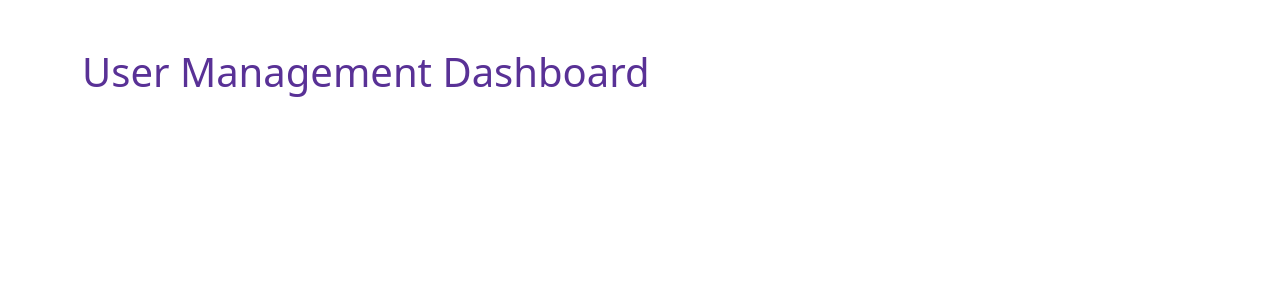
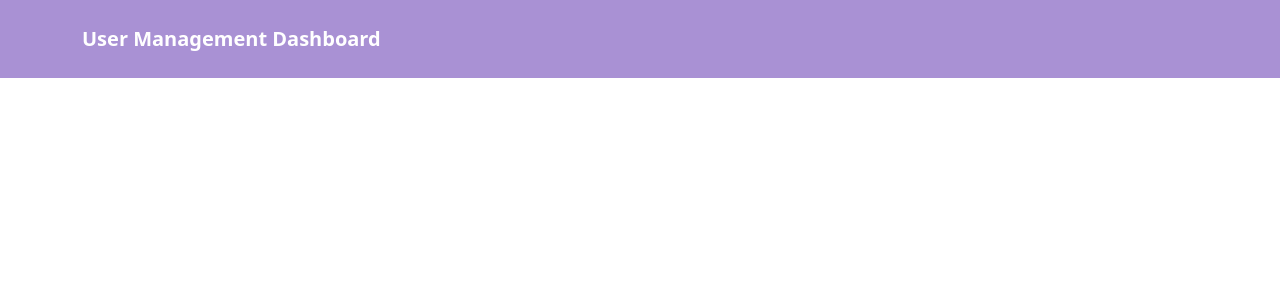
Before and after one commit to Aaryan-02/User-Management-Dashboard, a React (Vite) app: page / in a window 1280 px wide. Shown: the top 300 px of the page. Built offline with nearby package versions, Linux system fonts and the light colour scheme.

Commit message:
added Navbar

```diff
--- a/src/App.jsx
+++ b/src/App.jsx
@@ -1,9 +1,10 @@
 import React from 'react';
+import Navbar from "./components/Navbar/Navbar";
 
 function App() {
   return (
-    <div className="container mt-5">
-      <h1 className="text-primary">User Management Dashboard</h1>
+    <div className="bg-white h-100 d-flex flex-column">
+      <Navbar />
     </div>
   );
 }
--- /dev/null
+++ b/src/components/Navbar/Navbar.jsx
@@ -0,0 +1,13 @@
+const Navbar = () => {
+    return (
+        <nav className="navbar navbar-expand-lg bg-secondary">
+            <div className="container">
+                <a className="navbar-brand fw-bold text-white" href="/">
+                    User Management Dashboard
+                </a>
+            </div>
+        </nav>
+    );
+};
+
+export default Navbar;
```
Also changed, not shown: 1 other file (tests, documents, lock files or other folders).
